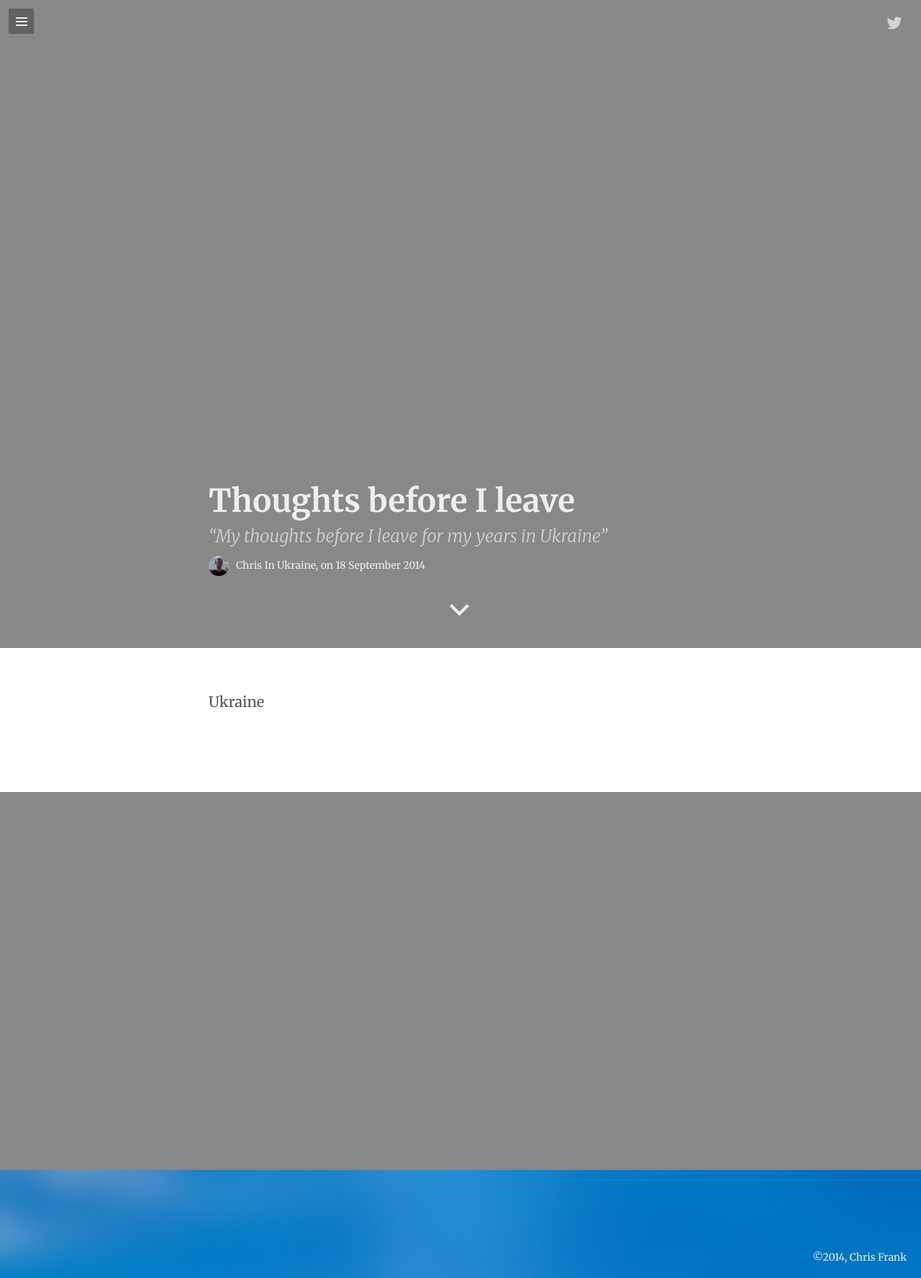
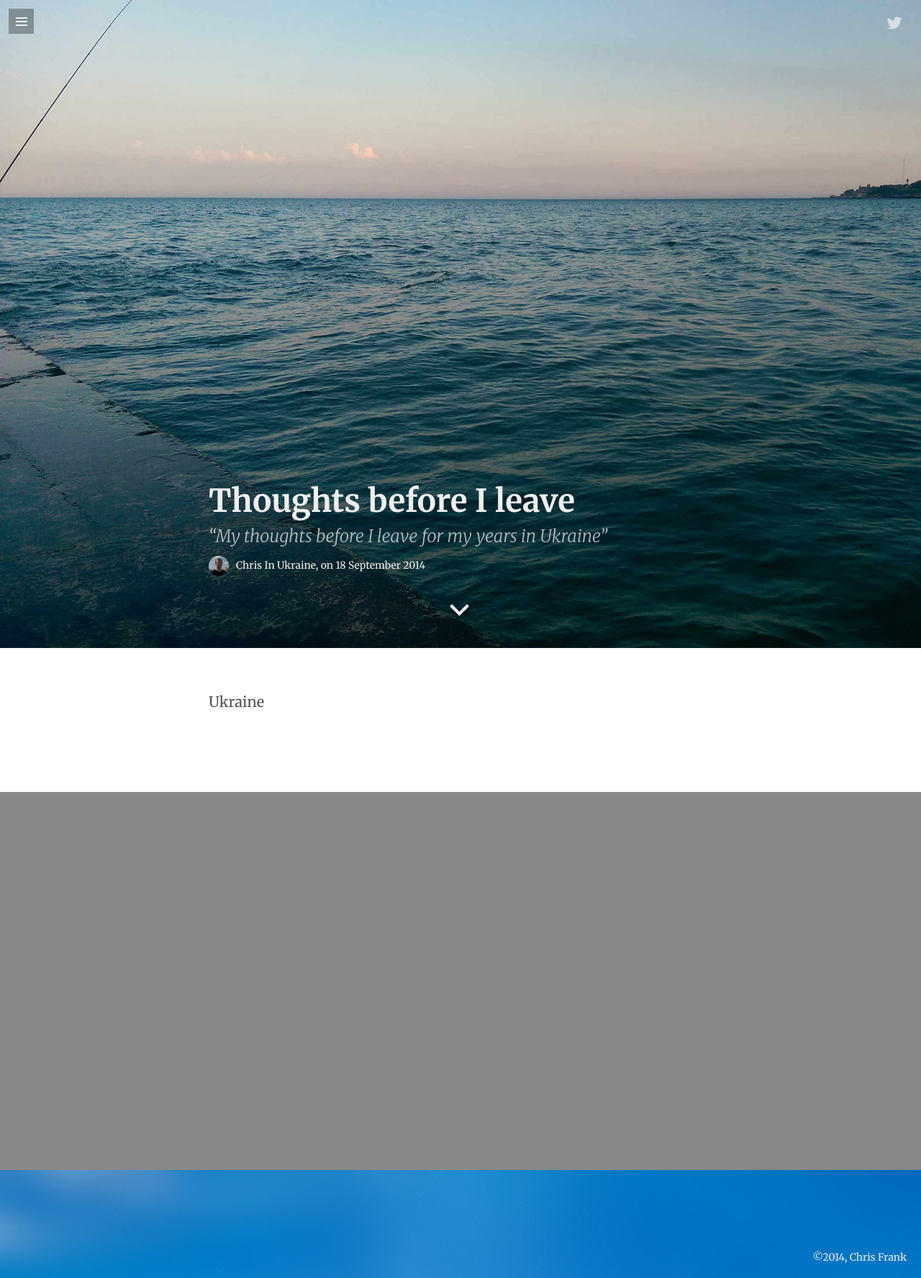
Before and after one commit to uablog/uablog.github.io, a Jekyll site: the page built from _posts/2014-09-18-before-I-leave.md, in a window 1280 px wide. Shown: the whole page at 72% size. Built offline with Jekyll 4.4.1, drawn with Linux system fonts in a browser that asks for light colours; Markdown is read by kramdown in place of the engine named in the settings.

Commit message:
Fix call to image location

```diff
--- a/_posts/2014-09-18-before-I-leave.md
+++ b/_posts/2014-09-18-before-I-leave.md
@@ -2,7 +2,7 @@
 layout:		post
 title:		"Thoughts before I leave"
 quote:		"My thoughts before I leave for my years in Ukraine"
-image:		assets/images/before-i-leave.jpg
+image:		/assets/images/before-i-leave.jpg
 video:		false
 comments:	false
 ---
```
